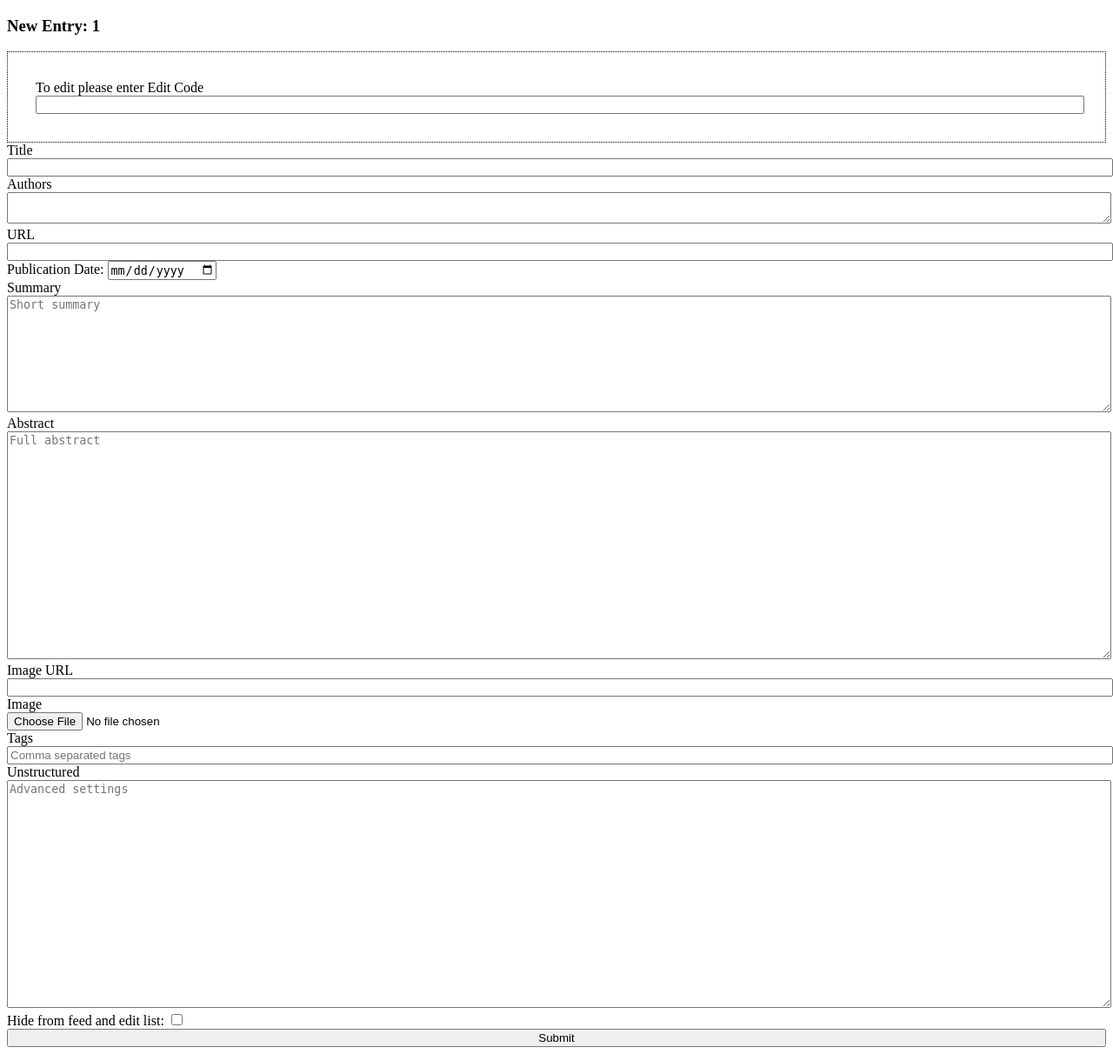
After one commit to Renmusxd/BUArxiv, a Flask app: page /new/1 in a window 1280 px wide. The commit adds this page. Shown: the whole page at 87% size. Run offline with Flask 2, Linux system fonts and the light colour scheme; data that the repository does not hold is empty; some libraries are stand-ins or nearby versions.

Commit message:
Add flex boxes, new fields, file upload

```diff
--- a/config.py
+++ b/config.py
@@ -11,3 +11,5 @@ SQLALCHEMY_DATABASE_URI = 'sqlite:///../test.db'
 
 MAX_CONTENT_LENGTH = 8 * 1024 * 1024
 ALLOWED_EXTENSIONS = {'png', 'jpg', 'jpeg', 'gif'}
+SAVE_IMAGE_LOCATION = 'website/static/img/'
+SAVE_IMAGE_URL_PREFIX = 'static/img/'
--- a/main.py
+++ b/main.py
@@ -8,4 +8,4 @@ app = website.create_app(config, make_db=False)
 
 # This is only used when running locally.
 if __name__ == '__main__':
-    app.run(host='127.0.0.1', port=8080, debug=False)
+    app.run(host='127.0.0.1', port=8080, debug=True)
--- a/website/crud.py
+++ b/website/crud.py
@@ -1,10 +1,14 @@
 # [START app]
 import logging
+import os
 import sys
+import time
 
 import flask
 from flask import Flask, Blueprint, send_file, jsonify, render_template, redirect, url_for, abort
 from flask_wtf import CSRFProtect
+from werkzeug.utils import secure_filename
+import pathlib
 
 import config
 from website.database import get_client
@@ -41,6 +45,7 @@ def last(days):
 
 
 @crud.route('/edit', methods=['GET'])
+@crud.route('/edit/', methods=['GET'])
 def listedits():
     entries = get_client().get_last_n(50)
     return render_template('editlist.html', entries=entries)
@@ -54,11 +59,25 @@ def edit(id):
             editform = EditForm()
             if editform.validate_on_submit():
                 if editform.edit_code.data.strip() == config.EDIT_PASSWORD:
+                    if editform.image.data:
+                        filename = secure_filename(editform.image.data.filename)
+                        filename = id + pathlib.Path(filename).suffix
+                        editform.image.data.save(os.path.join(config.SAVE_IMAGE_LOCATION,filename))
+                        image_url = config.SAVE_IMAGE_URL_PREFIX + filename
+                    else:
+                        image_url = editform.image_url.data.strip()
+
                     get_client().edit_by_id(id,
+                                            title=editform.title.data.strip(),
+                                            authors=editform.authors.data.strip(),
                                             url=editform.post_url.data.strip(),
-                                            title=editform.title.data.strip(),
                                             summary=editform.summary.data.strip(),
-                                            image_url=editform.image_url.data.strip())
+                                            abstract=editform.abstract.data.strip(),
+                                            image_url=image_url,
+                                            tags=editform.tags.data.strip(),
+                                            unstructured=editform.unstructured.data.strip(),
+                                            autoupdate=editform.autoupdate.data,
+                                            hidden=editform.hidden.data)
 
                     return redirect(url_for('crud.index'))
                 else:
@@ -76,6 +95,51 @@ def edit(id):
         abort(404)
 
 
+@crud.route('/new', methods=['GET'])
+@crud.route('/new/', methods=['GET'])
+def new():
+    client = get_client()
+    id = hex(hash(time.time()))[2:]
+    print("Trying id: {}".format(id))
+    while client.get_by_id(id):
+        id = hex(hash(time.time()))[2:]
+        print("Trying id: {}".format(id))
+    return redirect(url_for('crud.new_id', id=str(id)))
+
+@crud.route('/new/<id>', methods=['GET', 'POST'])
+def new_id(id):
+    if get_client().get_by_id(id):
+        return "ID Exists", 409
+    if flask.request.method == 'POST':
+        newform = NewForm()
+        if newform.validate_on_submit():
+            if newform.edit_code.data.strip() == config.EDIT_PASSWORD:
+                print(newform.publishdate.data)
+                get_client().add_entry(id,
+                                       title=newform.title.data.strip(),
+                                       authors=newform.authors.data.strip(),
+                                       url=newform.post_url.data.strip(),
+                                       summary=newform.summary.data.strip(),
+                                       timestamp=newform.publishdate.data,
+                                       abstract=newform.abstract.data.strip(),
+                                       image_url=newform.image_url.data.strip(),
+                                       tags=newform.tags.data.strip(),
+                                       unstructured=newform.unstructured.data.strip(),
+                                       autoupdate=False,
+                                       hidden=newform.hidden.data)
+
+                return redirect(url_for('crud.index'))
+            else:
+                errors = ["Invalid edit code"]
+        else:
+           errors = newform.errors.values()
+    else:
+        errors = []
+    return render_template('new.html',
+                           id=id,
+                           errors=errors,
+                           newform=NewForm())
+
 @crud.errorhandler(500)
 def server_error(e):
     logging.exception('An error occurred during a request.')
--- a/website/database.py
+++ b/website/database.py
@@ -8,11 +8,18 @@ db = SQLAlchemy()
 class ArxivEntry(db.Model):
     id = db.Column(db.String(80), unique=True, primary_key=True)
     url = db.Column(db.String(256))
-    title = db.Column(db.String(256), nullable=False)
+    title = db.Column(db.String(256))
     authors = db.Column(db.String(512))
     summary = db.Column(db.String(2048))
+    abstract = db.Column(db.String(2048))
     image_url = db.Column(db.String(256))
     timestamp = db.Column(db.TIMESTAMP)
+    autoupdate = db.Column(db.Boolean)
+    tags = db.Column(db.String)
+    journal_ref = db.Column(db.String)
+    doi = db.Column(db.String)
+    unstructured = db.Column(db.String)
+    hidden = db.Column(db.Boolean)
 
     def __repr__(self):
         return "[{}: {}]".format(self.id, self.title)
@@ -24,8 +31,14 @@ class ArxivEntry(db.Model):
             'title': self.title,
             'authors': self.authors,
             'summary': self.summary,
+            'abstract': self.abstract,
             'image_url': self.image_url,
-            'timestamp': self.timestamp
+            'timestamp': self.timestamp,
+            'autoupdate': self.autoupdate,
+            'journal_ref': self.journal_ref,
+            'doi': self.doi,
+            'tags': self.tags,
+            'unstructured': self.unstructured
         }
 
 
@@ -46,33 +59,49 @@ class SQLClient(object):
         return arxivsql
 
     def get_last_n(self, n):
-        return ArxivEntry.query.order_by(ArxivEntry.timestamp.desc()).limit(n).all()
+        return ArxivEntry.query\
+            .filter(ArxivEntry.hidden.is_(False))\
+            .order_by(ArxivEntry.timestamp.desc())\
+            .limit(n)\
+            .all()
 
     def get_in_previous_days(self, days):
         current_time = datetime.datetime.utcnow()
         days_ago = current_time - datetime.timedelta(days=days)
         return ArxivEntry.query\
             .filter(ArxivEntry.timestamp > days_ago)\
+            .filter(ArxivEntry.hidden.is_(False))\
             .order_by(ArxivEntry.timestamp.desc())\
             .all()
 
-    def add_entry(self, id='0', url='localhost', title='Example Title', summary='Example summary',
-                  timestamp=None,  image_url=None):
+    def add_entry(self, id='0', url='localhost', title='Example Title', abstract='Example abstract',
+                  summary='Example summary', autoupdate=False, timestamp=None,  image_url=None, tags=None,
+                  unstructured=None, authors='A. Bee', hidden=False):
         if timestamp is None:
             timestamp = datetime.date.today()
-        entry = ArxivEntry(id=id, title=title, url=url, summary=summary, timestamp=timestamp, image_url=image_url)
+        entry = ArxivEntry(id=id, title=title, url=url, summary=summary,
+                           abstract=abstract, timestamp=timestamp,
+                           image_url=image_url, autoupdate=autoupdate,
+                           tags=tags, unstructured=unstructured,
+                           authors=authors, hidden=hidden)
         db.session.add(entry)
         db.session.commit()
         return entry
 
-    def edit_by_id(self, id='0', url=None,
-                   title=None, summary=None,
-                   image_url=None):
+    def edit_by_id(self, id='0', url=None, title=None, abstract=None,
+                  summary=None, autoupdate=False, image_url=None, tags=None,
+                  unstructured=None, authors=None, hidden=False):
         entry = self.get_by_id(id)
         entry.url = url
         entry.title = title
+        entry.authors = authors
+        entry.abstract = abstract
         entry.summary = summary
         entry.image_url = image_url
+        entry.autoupdate = autoupdate
+        entry.tags = tags
+        entry.unstructured = unstructured
+        entry.hidden = hidden
         db.session.commit()
 
 def get_client():
--- a/website/forms.py
+++ b/website/forms.py
@@ -1,5 +1,5 @@
 from flask_wtf import FlaskForm
-from wtforms import StringField, PasswordField, SelectField, TextAreaField
+from wtforms import StringField, PasswordField, SelectField, TextAreaField, BooleanField, DateField
 from wtforms.validators import DataRequired
 from flask_wtf.file import FileField, FileRequired
 
@@ -13,13 +13,35 @@ class UploadForm(FlaskForm):
     post = SelectField('post')
 
 
+class NewForm(FlaskForm):
+    title = StringField('title')
+    authors = TextAreaField('authors')
+    post_url = StringField('post_url')
+    summary = TextAreaField('summary')
+    abstract = TextAreaField('abstract')
+    image_url = StringField('image_url')
+    publishdate = DateField('publish')
+    journal_ref = StringField('journal_ref')
+    doi = StringField('doi')
+    tags = StringField('tags')
+    unstructured = TextAreaField('unstructured')
+    edit_code = StringField('edit_code')
+    hidden = BooleanField('hidden')
+    image = FileField('image')
+
+
 class EditForm(FlaskForm):
     title = StringField('title')
     authors = TextAreaField('authors')
     post_url = StringField('post_url')
     summary = TextAreaField('summary')
+    abstract = TextAreaField('abstract')
     image_url = StringField('image_url')
+    journal_ref = StringField('journal_ref')
+    doi = StringField('doi')
+    tags = StringField('tags')
+    unstructured = TextAreaField('unstructured')
     edit_code = StringField('edit_code')
-    # thumbnail = FileField('thumbnail')
-    # resources = FileField('resources')
-    # post = SelectField('post')
+    autoupdate = BooleanField('autoupdate')
+    hidden = BooleanField('hidden')
+    image = FileField('image')
--- /dev/null
+++ b/website/templates/new.html
@@ -0,0 +1,59 @@
+<!DOCTYPE html>
+<html lang="en">
+<head>
+    <meta charset="UTF-8">
+    <title>New Entry</title>
+</head>
+<body>
+    <form action="{{ url_for('crud.new_id', id=id)  }}" method="post" enctype="multipart/form-data" autocomplete="off">
+        {{ newform.csrf_token }}
+        <h3>New Entry: {{ id }}</h3>
+
+        <div style="border:1px dotted black;padding:2em;">
+            <label for="editcode">To edit please enter Edit Code</label><br>
+            <input id="editcode" type="password" name="edit_code" style="width: 100%" value="" autocomplete="new-password">
+        </div>
+
+        <label for="titlearea">Title</label><br>
+        <input id="titlearea" type="text" name="title" style="width: 100%" value="">
+
+        <label for="authorsarea">Authors</label><br>
+        <textarea id="authorsarea" name="authors" style="width:100%;"></textarea>
+
+        <label for="post_url">URL</label><br>
+        <input id="post_url" type="text" name="post_url" style="width: 100%" value="">
+
+        <label for="publish">Publication Date:</label>
+        <input type="date" id="publish" name="publish"><br>
+
+        <label for="summaryarea">Summary</label><br>
+        <textarea id="summaryarea" name="summary" style="width:100%; min-height: 128px; resize: vertical;" placeholder="Short summary"></textarea>
+
+        <label for="abstractarea">Abstract</label><br>
+        <textarea id="abstractarea" name="abstract" style="width:100%; min-height: 256px; resize: vertical;" placeholder="Full abstract"></textarea>
+
+        <label for="image_url">Image URL</label><br>
+        <input id="image_url" type="text" name="image_url" style="width: 100%" value="">
+
+        <label for="image">Image</label><br>
+        <input type="file" name="image" id="image" accept=".png,.jpg,.jpeg,.gif"><br>
+
+        <label for="tags">Tags</label><br>
+        <input id="tags" type="text" name="tags" style="width: 100%" value="" placeholder="Comma separated tags">
+
+        <label for="unstructuredarea">Unstructured</label><br>
+        <textarea id="unstructuredarea" name="unstructured" style="width:100%; min-height: 256px; resize: vertical;" placeholder="Advanced settings"></textarea>
+
+        <label for="hidden">Hide from feed and edit list:</label>
+        <input type="checkbox" id="hidden" name="hidden">
+
+        <input type="submit" style="width:100%;" value="Submit">
+    </form>
+
+
+    {% for error in errors %}
+        <div class="color: red">{{ error }}</div>
+    {% endfor %}
+
+</body>
+</html>
```
Also changed, not shown: scrape.py (+42 -11 lines), website/static/css/style.css (+29 -1 lines), website/static/jss/main.js (+34 -7 lines), website/templates/edit.html (+30 -4 lines).
